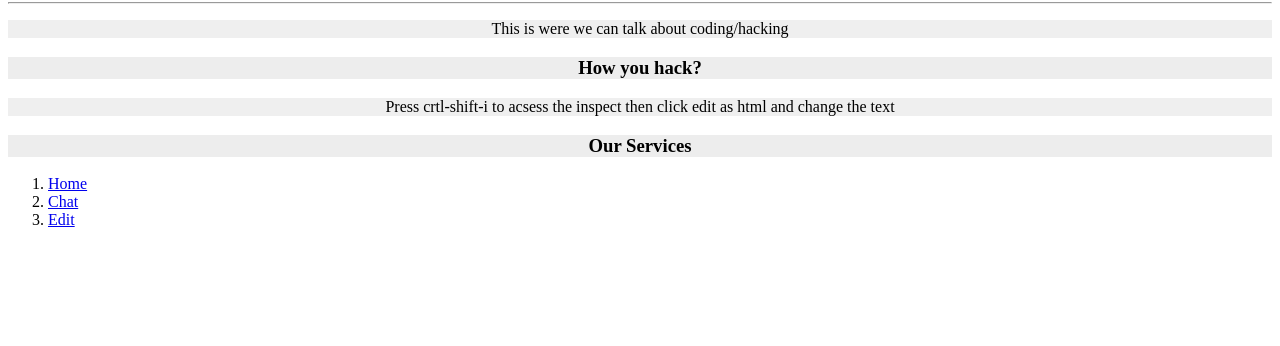
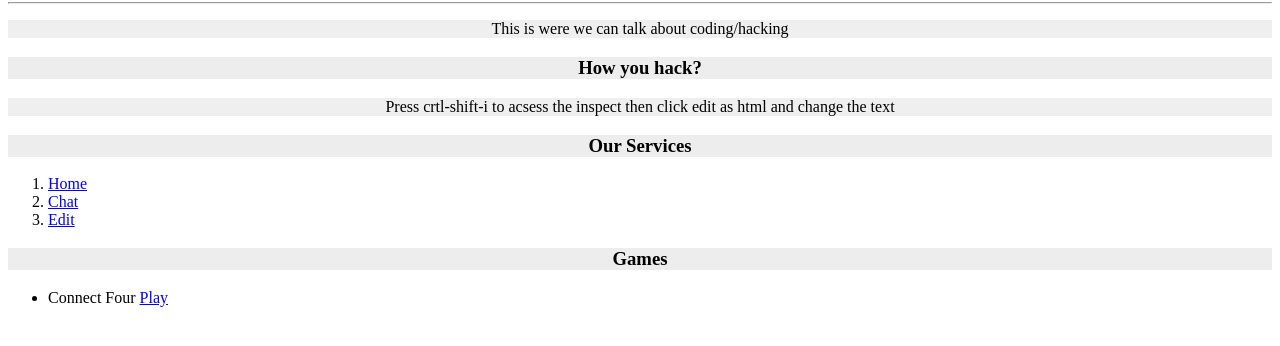
Before and after one commit to Hackerpanda-1/Hacker-space, a plain HTML site: page index.html in a window 1280 px wide. Shown: the part 64-410 px from the top of the page. Drawn offline with Linux system fonts and the light colour scheme.

Commit message:
Update index.html

```diff
--- a/index.html
+++ b/index.html
@@ -27,6 +27,9 @@
     <li><a href="https://github.com/Hackerpanda-1/Hacker-space">Edit</a></li>
 
   </ol>
-
+  <h3>Games</h3>
+  <ul>
+    <li>Connect Four <a href="https://ryanyun2010.github.io/connect-four/">Play</a></li>
+  </ul>
   </body>
 </html>
```
